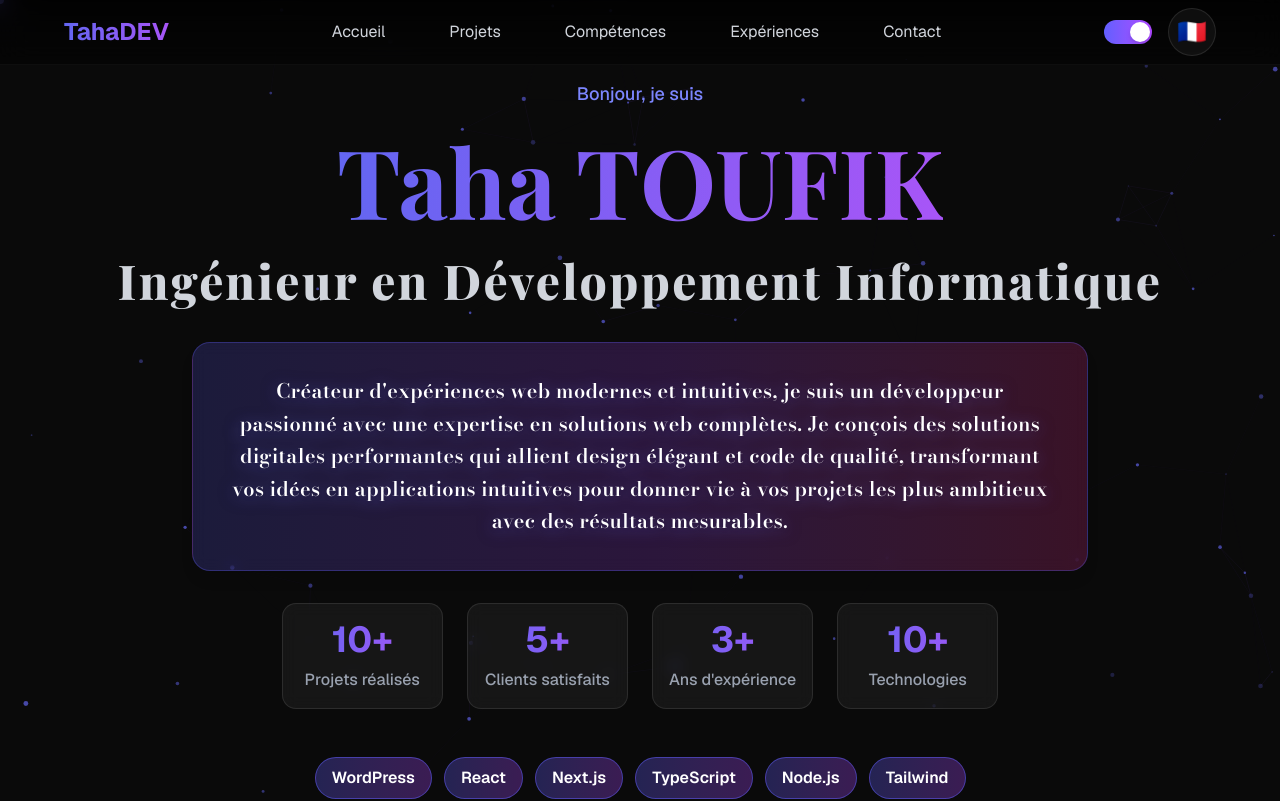
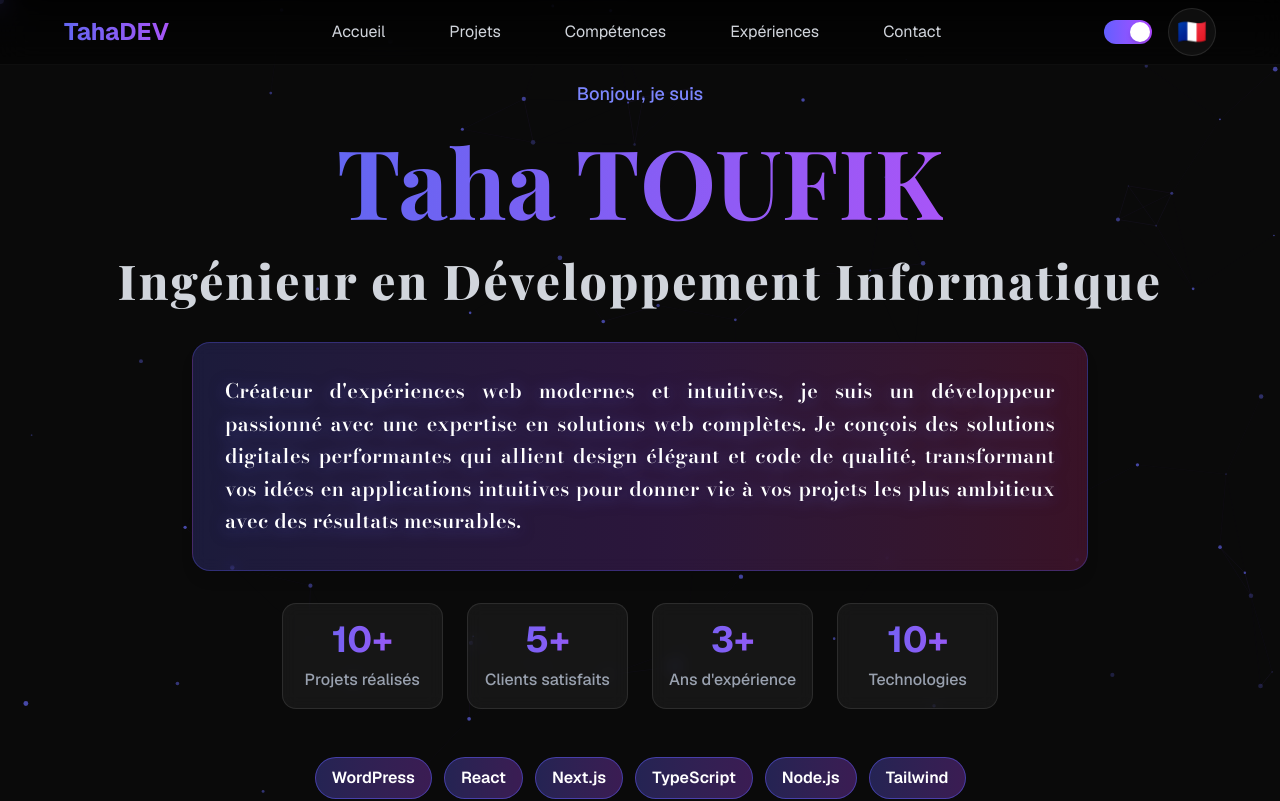
Before and after one commit to TOUFIK-Taha98/portfolio_dev, a Next.js app: page / in a window 1280 px wide. Shown: the top 801 px of the page. Built offline with nearby package versions, Linux system fonts and the light colour scheme.

Commit message:
📝 Add text-align justify to hero and increase achievements text size

```diff
--- a/components/sections/experience.tsx
+++ b/components/sections/experience.tsx
@@ -174,7 +174,7 @@ export default function Experience() {
                     {/* Achievements */}
                     <ul className="space-y-2 sm:space-y-3 mb-4">
                       {exp.achievementsKey && Array.isArray(t(exp.achievementsKey)) && (t(exp.achievementsKey) as string[]).map((achievement: string, i: number) => (
-                        <li key={i} className="flex items-start gap-2 text-sm sm:text-base md:text-lg text-gray-700 dark:text-gray-300">
+                        <li key={i} className="flex items-start gap-2 text-base sm:text-lg md:text-xl text-gray-700 dark:text-gray-300">
                           <span className="text-indigo-500 dark:text-indigo-400 mt-1 font-bold">▸</span>
                           <span className="leading-relaxed">{achievement}</span>
                         </li>
--- a/components/sections/hero.tsx
+++ b/components/sections/hero.tsx
@@ -67,13 +67,14 @@ export default function Hero() {
           >
             <div className="bg-gradient-to-r from-indigo-500/10 via-purple-500/10 to-pink-500/10 dark:from-indigo-500/20 dark:via-purple-500/20 dark:to-pink-500/20 backdrop-blur-sm border border-indigo-200 dark:border-indigo-500/30 rounded-2xl p-6 md:p-8 shadow-lg">
               <p
-                className="text-base md:text-lg lg:text-xl text-center leading-relaxed font-normal"
+                className="text-base md:text-lg lg:text-xl leading-relaxed font-normal"
                 style={{
                   fontFamily: 'var(--font-bodoni), var(--font-playfair), Georgia, "Times New Roman", serif',
                   fontWeight: 600,
                   letterSpacing: '0.02em',
                   color: '#1f2937',
                   textShadow: '0 2px 4px rgba(0, 0, 0, 0.1)',
+                  textAlign: 'justify',
                 }}
               >
                 <span className="dark:text-white dark:drop-shadow-[0_2px_8px_rgba(99,102,241,0.5)]">
```
